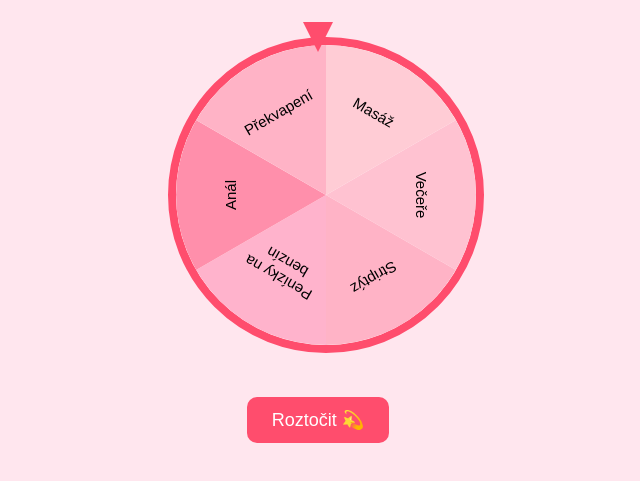
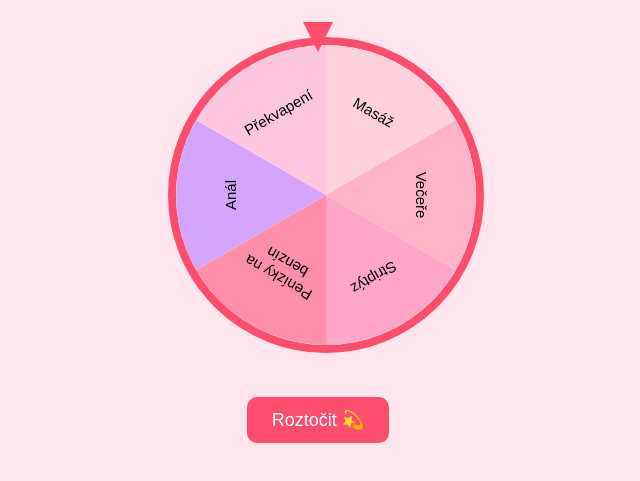
Before and after one commit to eliswunsche/tocka1, a plain HTML site: page index.html in a window 1280 px wide. Shown: the part 61-542 px from the top of the page, without its empty margins (322-962 px from the left). Drawn offline with Linux system fonts and the light colour scheme.

Commit message:
Update color scheme and improve comments in index.html

```diff
--- a/index.html
+++ b/index.html
@@ -105,13 +105,13 @@
 
 <script>
 const labels = ["Masáž","Večeře","Striptýz","Penízky na benzín","Anál","Překvapení"];
-const colors = ["#ffccd5","#ffc2d1","#ffb3c6","#ffb3cc","#ff8fab","#ffb3c6"];
+const colors = ["#FFD1DC","#FFB3C6","#FFA6C9","#FF8FAB","#D4A5FF","#FFC6E0"];
 const wheel = document.getElementById("wheel");
 const center = 100;
 const radius = 100;
 const sliceAngle = 360 / labels.length;
 
-// Vykreslení segmentů
+// vykreslení segmentů
 labels.forEach((text, i) => {
   const start = i * sliceAngle;
   const end = start + sliceAngle;
@@ -156,7 +156,7 @@ function spin() {
   const offsetPixels = 2;
   const offsetDegrees = (offsetPixels/radius)*(180/Math.PI);
 
-  // opravený výpočet: odečíst od 360 místo 270
+  // opravený výpočet pro přesné zastavení na začátku segmentu
   const targetAngle = rotations + 360 - (targetIndex * sliceAngle) + offsetDegrees;
 
   wheel.style.transform = `rotate(${targetAngle}deg)`;
```
